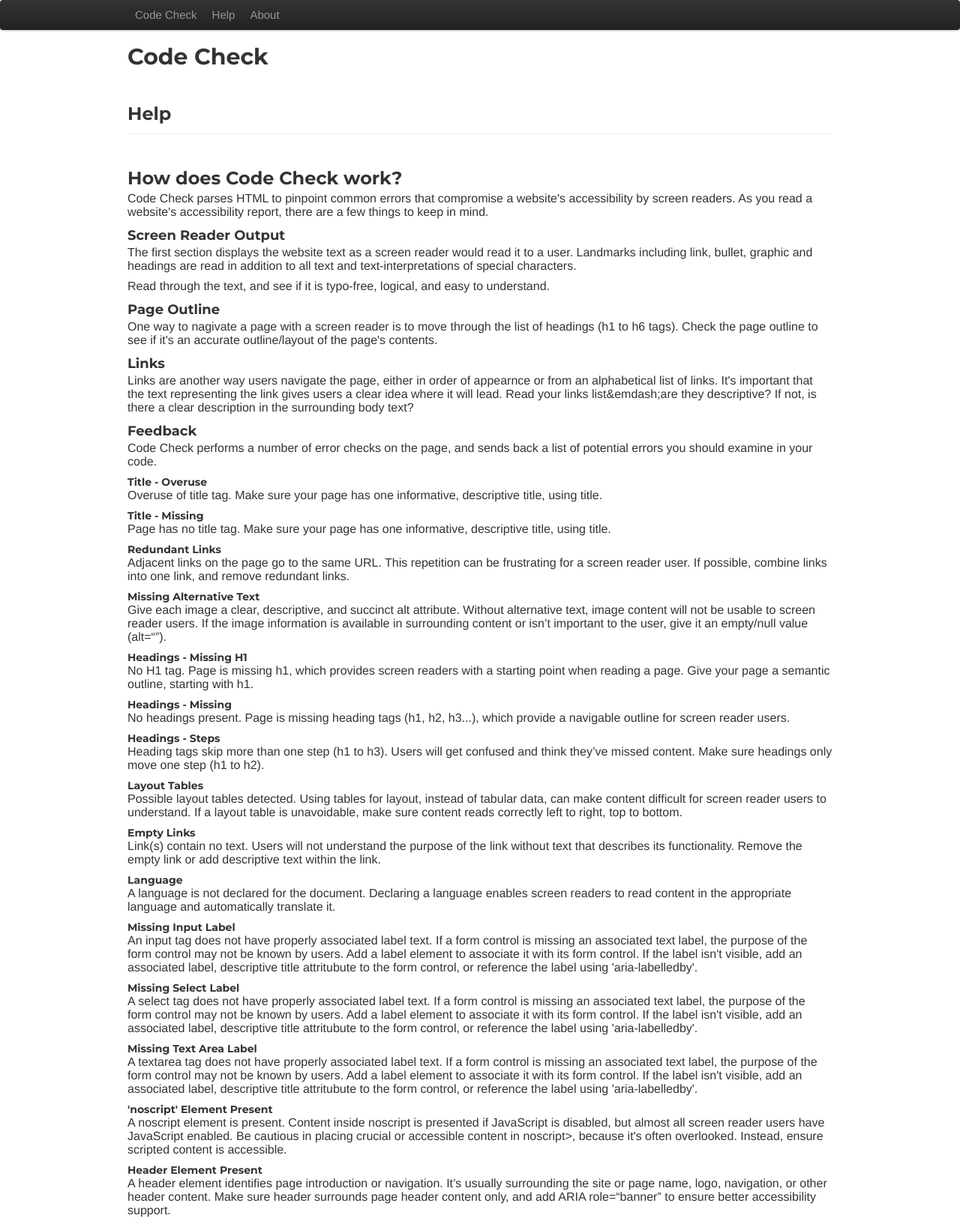
After one commit to abbyoung/Code-Check, a Python web app: template project_files/templates/help.html in a window 1280 px wide. The commit adds this page. Shown: the whole page at 75% size. Run offline with Jinja, Linux system fonts and the light colour scheme; the template is opened without the code that fills it, so the values that code supplies are empty.

Commit message:
Added Help and About pages

```diff
--- a/project_files/templates/base.html
+++ b/project_files/templates/base.html
@@ -13,8 +13,8 @@
                 <div class="container">
                     <ul class="nav">
                         <li><a href="{{url_for("index")}}">Code Check</a></li>
-                        <li>Docs</li>
-                        <li>Accessibility 101</li>
+                        <li><a href="{{url_for("help")}}">Help</a></li>
+                        <li><a href="{{url_for("about")}}">About</a></li>
                     </ul>
                 </div>
             </div>
--- /dev/null
+++ b/project_files/templates/help.html
@@ -0,0 +1,72 @@
+{% extends "base.html" %}
+
+{% block body %}
+<h2>Help</h2>
+<hr>
+
+<h2>How does Code Check work?</h2>
+<p>Code Check parses HTML to pinpoint common errors that compromise a website's accessibility by screen readers. As you read a website's accessibility report, there are a few things to keep in mind.</p>
+
+<h3>Screen Reader Output</h3>
+<p>The first section displays the website text as a screen reader would read it to a user. Landmarks including link, bullet, graphic and headings are read in addition to all text and text-interpretations of special characters.</p>
+
+<p>Read through the text, and see if it is typo-free, logical, and easy to understand.</p>
+
+<h3>Page Outline</h3>
+<p>One way to nagivate a page with a screen reader is to move through the list of headings (h1 to h6 tags). Check the page outline to see if it's an accurate outline/layout of the page's contents.</p>
+
+<h3>Links</h3>
+<p>Links are another way users navigate the page, either in order of appearnce or from an alphabetical list of links. It's important that the text representing the link gives users a clear idea where it will lead. Read your links list&emdash;are they descriptive? If not, is there a clear description in the surrounding body text?</p>
+
+<h3>Feedback</h3>
+<p>Code Check performs a number of error checks on the page, and sends back a list of potential errors you should examine in your code.</p>
+
+<h4>Title - Overuse</h4>
+<p>Overuse of title tag. Make sure your page has one informative, descriptive title, using title.</p>
+
+<h4>Title - Missing</h4>
+<p>Page has no title tag. Make sure your page has one informative, descriptive title, using title.</p>
+
+<h4>Redundant Links</h4>
+<p>Adjacent links on the page go to the same URL. This repetition can be frustrating for a screen reader user. If possible, combine links into one link, and remove redundant links.</p>
+
+<h4>Missing Alternative Text</h4>
+<p>Give each image a clear, descriptive, and succinct alt attribute. Without alternative text, image content will not be usable to screen reader users. If the image information is available in surrounding content or isn’t important to the user, give it an empty/null value (alt=“”).</p>
+
+<h4>Headings - Missing H1</h4>
+<p>No H1 tag. Page is missing h1, which provides screen readers with a starting point when reading a page. Give your page a semantic outline, starting with h1.</p>
+
+<h4>Headings - Missing</h4>
+<p>No headings present. Page is missing heading tags (h1, h2, h3...), which provide a navigable outline for screen reader users.</p>
+
+<h4>Headings - Steps</h4>
+<p>Heading tags skip more than one step (h1 to h3). Users will get confused and think they’ve missed content. Make sure headings only move one step (h1 to h2).</p>
+
+<h4>Layout Tables</h4>
+<p>Possible layout tables detected. Using tables for layout, instead of tabular data, can make content difficult for screen reader users to understand. If a layout table is unavoidable, make sure content reads correctly left to right, top to bottom.</p>
+
+<h4>Empty Links</h4>
+<p>Link(s) contain no text. Users will not understand the purpose of the link without text that describes its functionality. Remove the empty link or add descriptive text within the link.</p>
+
+<h4>Language</h4>
+<p> A language is not declared for the document. Declaring a language enables screen readers to read content in the appropriate language and automatically translate it.</p>
+
+<h4>Missing Input Label</h4>
+<p>An input tag does not have properly associated label text. If a form control is missing an associated text label, the purpose of the form control may not be known by users. Add a label element to associate it with its form control. If the label isn't visible, add an associated label, descriptive title attritubute to the form control, or reference the label using 'aria-labelledby'.</p>
+
+<h4>Missing Select Label</h4>
+<p>A select tag does not have properly associated label text. If a form control is missing an associated text label, the purpose of the form control may not be known by users. Add a label element to associate it with its form control. If the label isn't visible, add an associated label, descriptive title attritubute to the form control, or reference the label using 'aria-labelledby'.</p>
+
+<h4>Missing Text Area Label</h4>
+<p>A textarea tag does not have properly associated label text. If a form control is missing an associated text label, the purpose of the form control may not be known by users. Add a label element to associate it with its form control. If the label isn't visible, add an associated label, descriptive title attritubute to the form control, or reference the label using 'aria-labelledby'.</p>
+
+<h4>'noscript' Element Present</h4>
+<p>A noscript element is present. Content inside noscript is presented if JavaScript is disabled, but almost all screen reader users have JavaScript enabled. Be cautious in placing crucial or accessible content in noscript>, because it's often overlooked. Instead, ensure scripted content is accessible.</p>
+
+<h4>Header Element Present</h4>
+<p>A header element identifies page introduction or navigation. It’s usually surrounding the site or page name, logo, navigation, or other header content. Make sure header surrounds page header content only, and add ARIA role=“banner” to ensure better accessibility support.</p>
+
+
+
+
+{% endblock %}
--- a/project_files/templates/index.html
+++ b/project_files/templates/index.html
@@ -13,8 +13,8 @@
                 <div class="container">
                     <ul class="nav">
                         <li><a href="{{url_for("index")}}">Code Check</a></li>
-                        <li>Docs</li>
-                        <li>Accessibility 101</li>
+                        <li><a href="{{url_for("help")}}">Help</a></li>
+                        <li><a href="{{url_for("about")}}">About</a></li>
                     </ul>
                 </div>
             </div>
```
Also changed, not shown: project_files/templates/about.html (added, +8 -0 lines).
